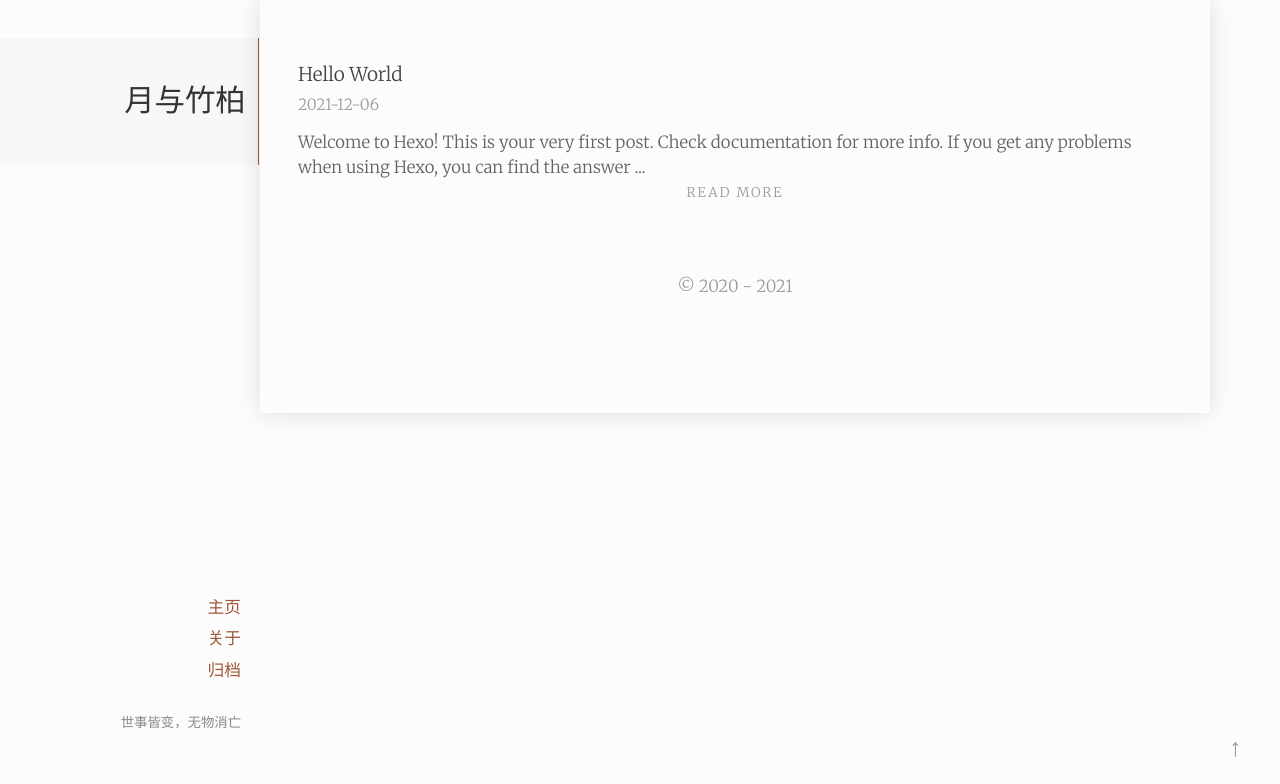
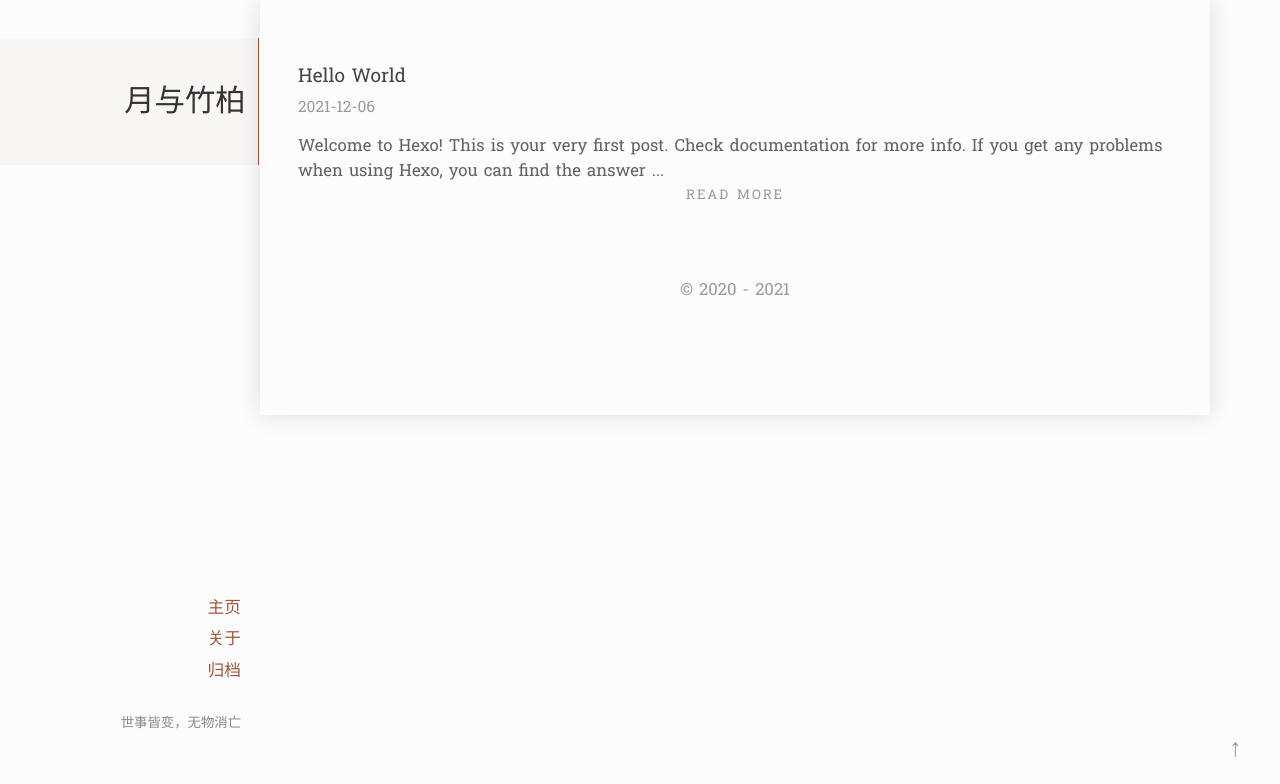
Before and after one commit to s1n1996/s1n1996.github.io, a plain HTML site: page index.html in a window 1280 px wide. Drawn offline with Linux system fonts and the light colour scheme; some packages are replaced by stand-ins of ours; a script that the page names is missing; a small style sheet from the web is missing.

Commit message:
Site updated: 2021-12-06 22:13:40

```diff
--- a/css/common.css
+++ b/css/common.css
@@ -1,10 +1,8 @@
-@import url("https://fonts.googleapis.com/css2?family=Merriweather:wght@300&display=swap");
 body {
   background: #fcfcfc;
   margin: 0;
   color: #444;
-  font-family: 'Merriweather', Georgia, Palatino, "Palatino Linotype", "Palatino LT STD", source-han-serif-sc, "Source Han Serif SC", "Source Han Serif CN", "Source Han Serif TC", "Source Han Serif TW", "Source Han Serif", "Songti SC", "Times New Roman", "PingFang SC", "Hiragino Sans GB", "Source Han Sans CN", "WenQuanYi Micro Hei", "Microsoft Yahei", Microsoft YaHei;
-  font-size: 110%;
+  font-family: 'Roboto Slab', 'Merriweather', Georgia, Palatino, "Palatino Linotype", "Palatino LT STD", source-han-serif-sc, "Source Han Serif SC", "Source Han Serif CN", "Source Han Serif TC", "Source Han Serif TW", "Source Han Serif", "Songti SC", "Times New Roman", "PingFang SC", "Hiragino Sans GB", "Source Han Sans CN", "WenQuanYi Micro Hei", "Microsoft Yahei", Microsoft YaHei;
 }
 a {
   color: #9f563a;
--- a/css/custom.css
+++ b/css/custom.css
@@ -1,6 +1,10 @@
+@import url("https://fonts.googleapis.com/css2?family=Merriweather:wght@300&display=swap");
+@import url("https://fonts.googleapis.com/css2?family=Roboto+Slab&display=swap");
 body {
-  font-family: Georgia, Palatino, "Palatino Linotype", "Palatino LT STD", source-han-serif-sc, "Source Han Serif SC", "Source Han Serif CN", "Source Han Serif TC", "Source Han Serif TW", "Source Han Serif", "Songti SC", "Times New Roman", "PingFang SC", "Hiragino Sans GB", "Source Han Sans CN", "WenQuanYi Micro Hei", "Microsoft Yahei", Microsoft YaHei;
+  font-family: 'Roboto Slab', 'Merriweather', Georgia, Palatino, "Palatino Linotype", "Palatino LT STD", source-han-serif-sc, "Source Han Serif SC", "Source Han Serif CN", "Source Han Serif TC", "Source Han Serif TW", "Source Han Serif", "Songti SC", "Times New Roman", "PingFang SC", "Hiragino Sans GB", "Source Han Sans CN", "WenQuanYi Micro Hei", "Microsoft Yahei", Microsoft YaHei;
   zoom: 0.95;
+  font-size: 110%;
+  word-spacing: 2px;
 }
 code,
 pre {
--- a/css/ringo.css
+++ b/css/ringo.css
@@ -1,10 +1,8 @@
-@import url("https://fonts.googleapis.com/css2?family=Merriweather:wght@300&display=swap");
 body {
   background: #fcfcfc;
   margin: 0;
   color: #444;
-  font-family: 'Merriweather', Georgia, Palatino, "Palatino Linotype", "Palatino LT STD", source-han-serif-sc, "Source Han Serif SC", "Source Han Serif CN", "Source Han Serif TC", "Source Han Serif TW", "Source Han Serif", "Songti SC", "Times New Roman", "PingFang SC", "Hiragino Sans GB", "Source Han Sans CN", "WenQuanYi Micro Hei", "Microsoft Yahei", Microsoft YaHei;
-  font-size: 110%;
+  font-family: 'Roboto Slab', 'Merriweather', Georgia, Palatino, "Palatino Linotype", "Palatino LT STD", source-han-serif-sc, "Source Han Serif SC", "Source Han Serif CN", "Source Han Serif TC", "Source Han Serif TW", "Source Han Serif", "Songti SC", "Times New Roman", "PingFang SC", "Hiragino Sans GB", "Source Han Sans CN", "WenQuanYi Micro Hei", "Microsoft Yahei", Microsoft YaHei;
 }
 a {
   color: #9f563a;
```
